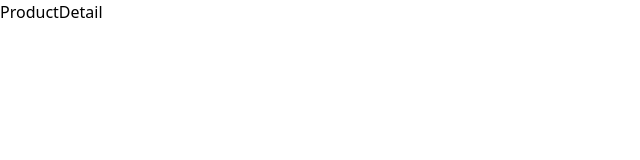
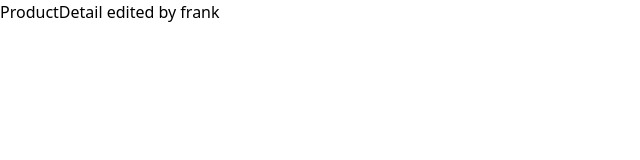
Before and after one commit to LinHeMa/91-APP-final-project, a React (Create React App) app in the folder co-work-project/: page /productdetail in a window 1280 px wide. Shown: the top 160 px of the page, without its empty margins (0-640 px from the left). Built offline with nearby package versions, Linux system fonts and the light colour scheme.

Commit message:
test commit

```diff
--- a/co-work-project/src/pages/product/ProductDetail.tsx
+++ b/co-work-project/src/pages/product/ProductDetail.tsx
@@ -1,6 +1,5 @@
-
 const ProductDetail = () => {
-  return <div>ProductDetail</div>;
+  return <div>ProductDetail edited by frank</div>;
 };
 
 export default ProductDetail;
```
